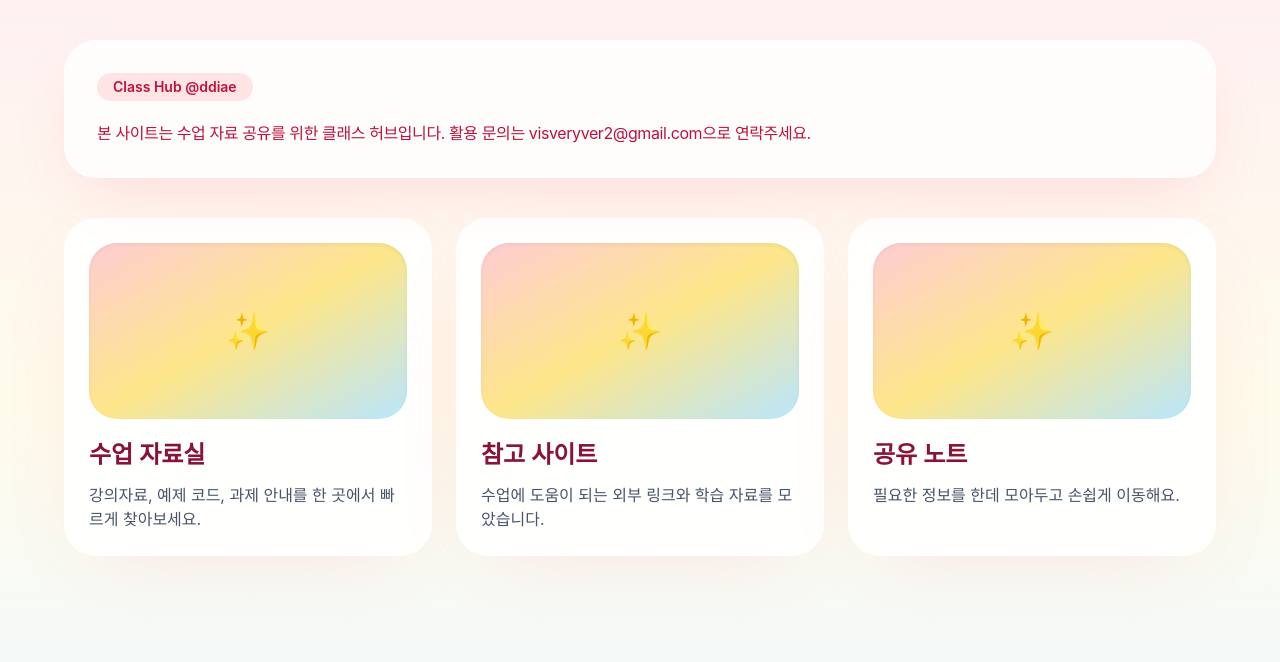
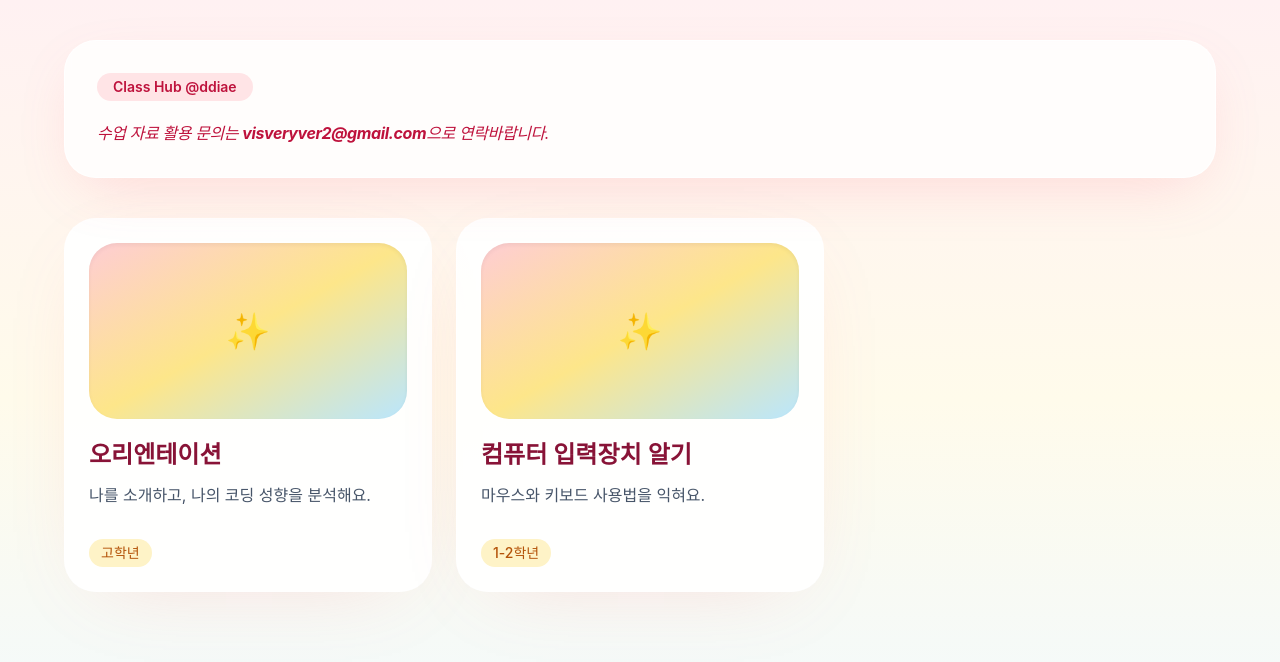
Before and after one commit to ddiae/ddiae-class, a React (Vite) app: page / in a window 1280 px wide. Shown: the top 662 px of the page. Built offline with nearby package versions, Linux system fonts and the light colour scheme; the HTML template or start-up script is replaced by a standard one.

Commit message:
refactor: 링크 config 분리

```diff
--- a/src/App.tsx
+++ b/src/App.tsx
@@ -1,24 +1,4 @@
-const links = [
-  {
-    title: "수업 자료실",
-    description:
-      "강의자료, 예제 코드, 과제 안내를 한 곳에서 빠르게 찾아보세요.",
-    href: "https://www.google.com",
-    label: "열기"
-  },
-  {
-    title: "참고 사이트",
-    description: "수업에 도움이 되는 외부 링크와 학습 자료를 모았습니다.",
-    href: "https://www.example.com",
-    label: "열기"
-  },
-  {
-    title: "공유 노트",
-    description: "필요한 정보를 한데 모아두고 손쉽게 이동해요.",
-    href: "https://www.wikipedia.org",
-    label: "열기"
-  }
-];
+import { LINKS } from "./config";
 
 function App() {
   return (
@@ -28,16 +8,19 @@ function App() {
           <p className="inline-flex rounded-full bg-rose-100 px-4 py-1 text-sm font-semibold text-rose-700">
             Class Hub @ddiae
           </p>
-          <h1 className="mt-5 tracking-tight text-rose-700 whitespace-pre-line">
-            {`본 사이트는 수업 자료 공유를 위한 클래스 허브입니다. 활용 문의는 visveryver2@gmail.com으로 연락주세요.`}
+          <h1 className="mt-5 tracking-tight text-rose-700 whitespace-pre-line italic">
+            수업 자료 활용 문의는{" "}
+            <span className="font-bold">visveryver2@gmail.com</span>
+            으로 연락바랍니다.
           </h1>
         </header>
 
         <main className="grid gap-6 md:grid-cols-2 xl:grid-cols-3">
-          {links.map((link) => (
+          {LINKS.map((link) => (
             <article
               key={link.href}
-              className="group overflow-hidden rounded-[2rem] border border-white/80 bg-white/90 p-6 shadow-[0_20px_80px_-40px_rgba(251,113,133,0.25)] transition duration-300 hover:-translate-y-1"
+              className="group overflow-hidden rounded-[2rem] border cursor-pointer border-white/80 bg-white/90 p-6 shadow-[0_20px_80px_-40px_rgba(251,113,133,0.25)] transition duration-300 hover:-translate-y-1"
+              onClick={() => window.open(link.href, "_blank")}
             >
               <div className="mb-5 flex h-44 items-center justify-center rounded-[1.75rem] bg-gradient-to-br from-rose-200 via-amber-200 to-sky-200 text-4xl text-rose-900 shadow-inner">
                 ✨
@@ -46,6 +29,11 @@ function App() {
                 {link.title}
               </h2>
               <p className="mt-3 text-slate-600">{link.description}</p>
+              <div className="mt-8 flex flex-col gap-3 sm:flex-row sm:items-center sm:justify-between">
+                <span className="inline-flex items-center rounded-full bg-amber-100 px-3 py-1 text-sm font-medium text-amber-700">
+                  {link.label}
+                </span>
+              </div>
             </article>
           ))}
         </main>
```
